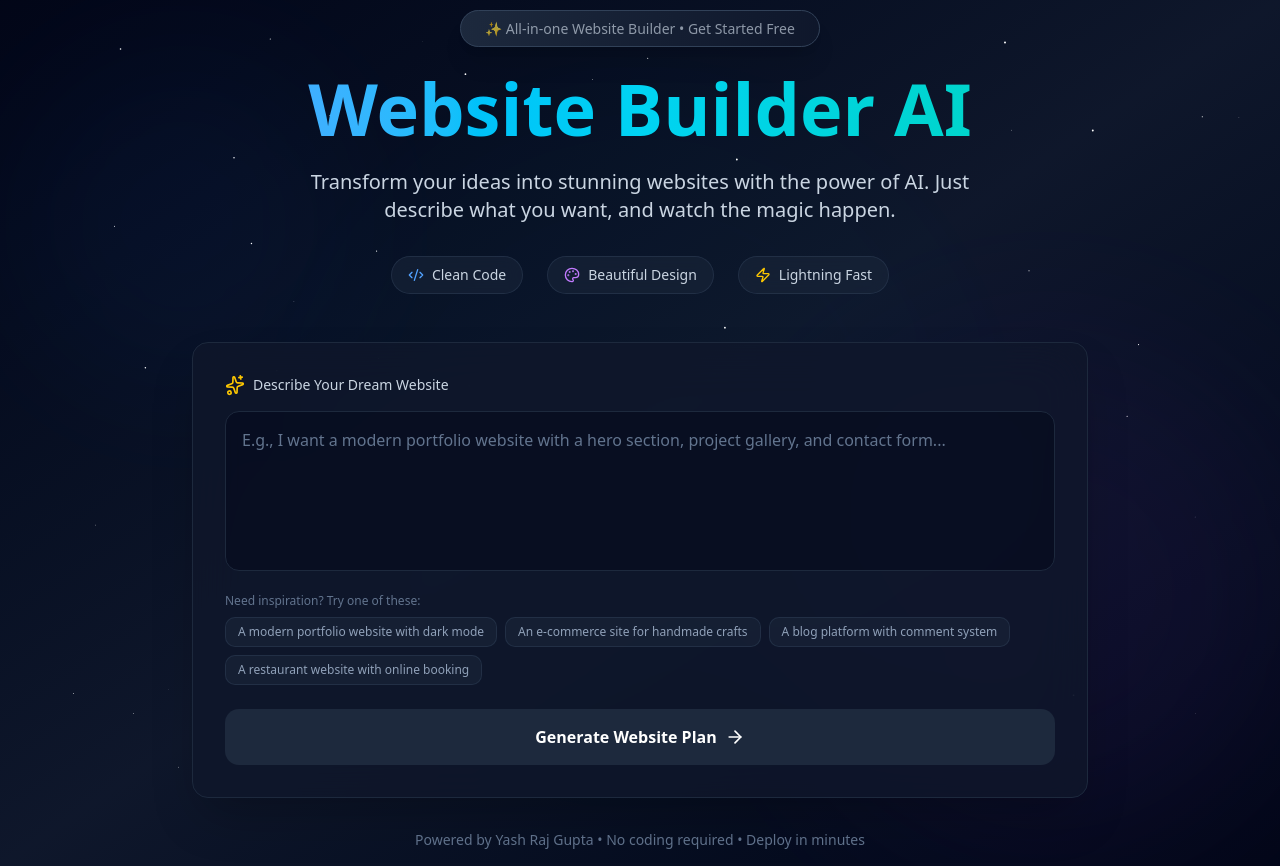
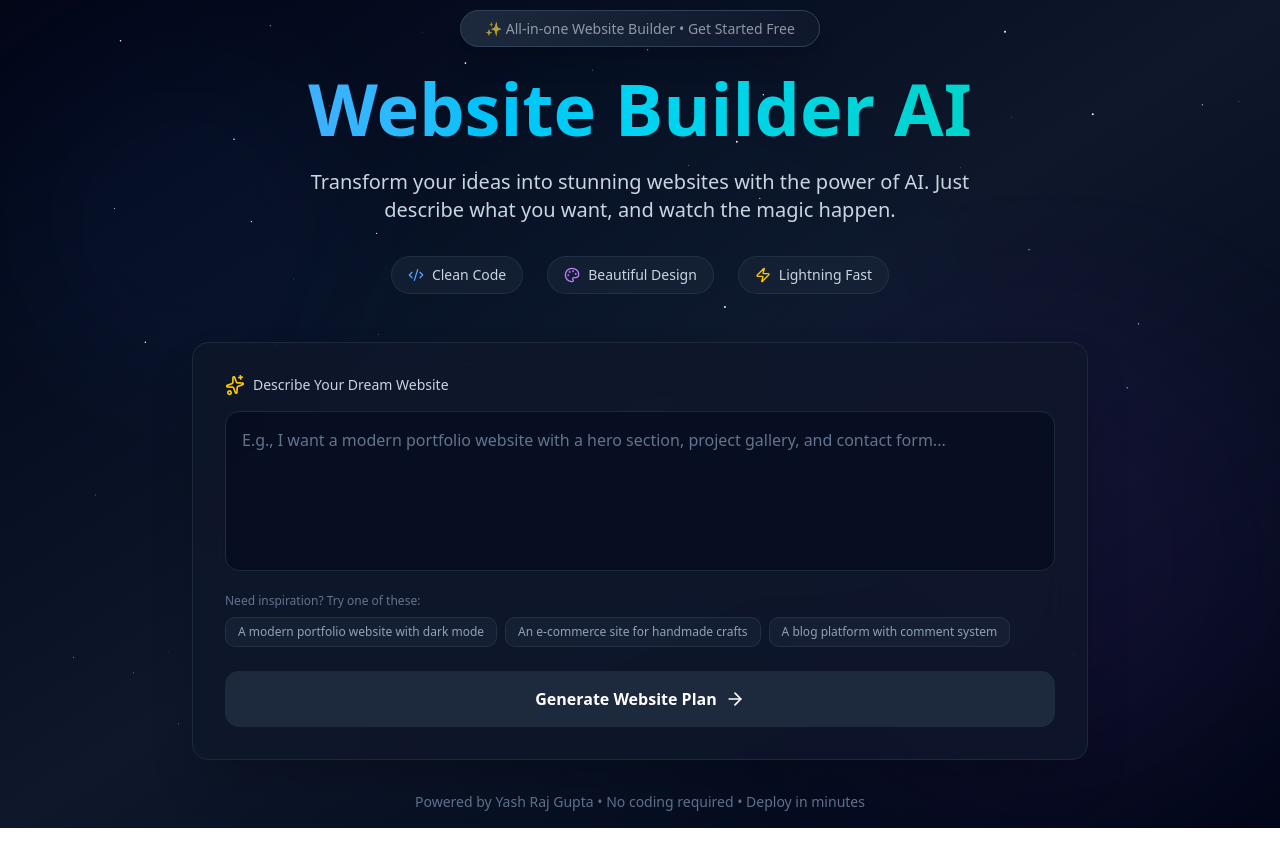
Before and after one commit to yashraj970/AI-Website-Builder, a Next.js app: page / in a window 1280 px wide. After the commit the page ends 828 px from the top, so only its background shows below. Built offline with nearby package versions, Linux system fonts and the light colour scheme.

Commit message:
Remove outdated example prompt for restaurant website from Home component

```diff
--- a/src/app/page.tsx
+++ b/src/app/page.tsx
@@ -34,7 +34,6 @@ export default function Home() {
     "A modern portfolio website with dark mode",
     "An e-commerce site for handmade crafts",
     "A blog platform with comment system",
-    "A restaurant website with online booking",
   ];
 
   const features = [
```
